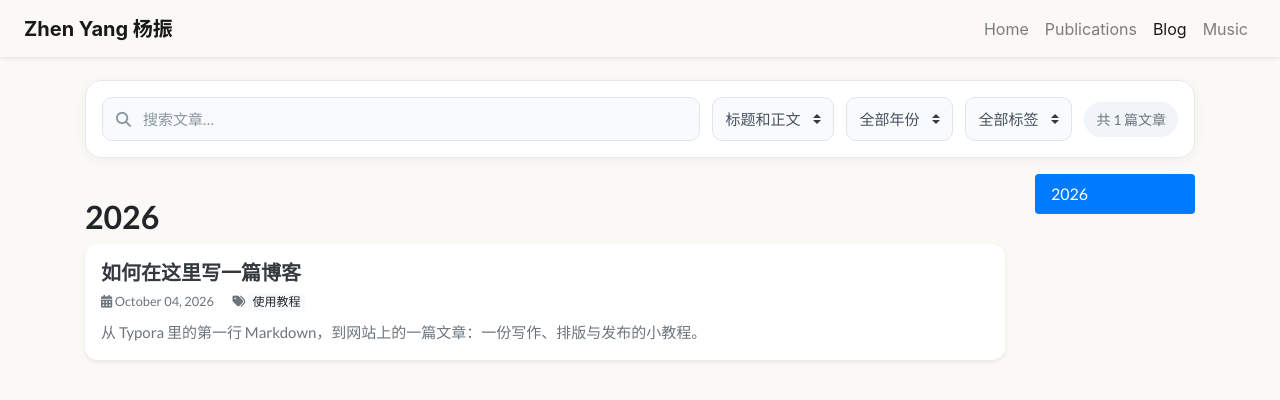
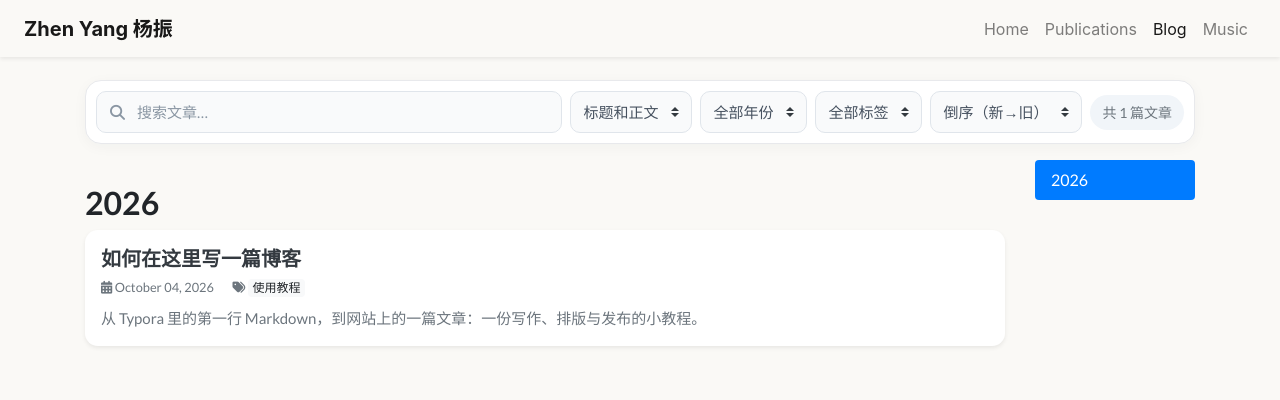
Before and after one commit to MichaelYeung2004/michaelyeung2004.github.io, a Jekyll site: the page built from _pages/blog.html, in a window 1280 px wide. Shown: the top 400 px of the page. Built offline with Jekyll 4.4.1, drawn with Linux system fonts in a browser that asks for light colours.

Commit message:
Compact blog filters and add chronological sort control

```diff
--- a/_pages/blog.html
+++ b/_pages/blog.html
@@ -15,6 +15,7 @@ author_profile: false
     <select class="custom-select custom-select-sm" data-search-scope aria-label="搜索范围"><option value="all">标题和正文</option><option value="title">仅标题</option><option value="body">仅正文</option></select>
     <select class="custom-select custom-select-sm" data-year-filter aria-label="按年份筛选"><option value="">全部年份</option>{% for year in blogs_by_year %}<option value="{{ year.name }}">{{ year.name }}</option>{% endfor %}</select>
     <select class="custom-select custom-select-sm" data-tag-filter aria-label="按标签筛选"><option value="">全部标签</option>{% for tag in tags %}{% if tag != '' %}<option value="{{ tag | escape }}">{{ tag | escape }}</option>{% endif %}{% endfor %}</select>
+    <select class="custom-select custom-select-sm" data-sort-order aria-label="按发布时间排序"><option value="desc">倒序（新→旧）</option><option value="asc">顺序（旧→新）</option></select>
     {% if site.categories.size > 0 %}<select class="custom-select custom-select-sm" data-category-filter aria-label="按分类筛选"><option value="">全部分类</option>{% for category in site.categories %}<option value="{{ category[0] | escape }}">{{ category[0] }}</option>{% endfor %}</select>{% endif %}
     <span class="blog-result-count text-muted small" role="status">共 {{ posts.size }} 篇文章</span>
   </div>
--- a/assets/css/blog-compat.css
+++ b/assets/css/blog-compat.css
@@ -1,18 +1,18 @@
 /* Small adapters for retained search and Typora content; layout is upstream. */
 [hidden] { display: none !important; }
 .blog-search-tools {
-  padding: 16px;
+  padding: 10px;
   background: #fff;
   border: 1px solid #e8e9ec;
   border-radius: 16px;
   box-shadow: 0 3px 14px rgba(34, 47, 62, .04);
 }
-.blog-search-controls { gap: 12px; }
+.blog-search-controls { gap: 8px; }
 .blog-search-controls .blog-search { position: relative; flex: 1 1 240px; min-width: 0; }
 .blog-search-icon { position: absolute; left: 14px; top: 50%; transform: translateY(-50%); color: #8a96a3; font-size: 15px; pointer-events: none; }
 .blog-search-tools .form-control,
 .blog-search-tools .custom-select {
-  height: 44px;
+  height: 42px;
   font-size: 15px;
   color: #46515f;
   border: 1px solid #e0e5eb;
@@ -30,10 +30,10 @@
 .blog-search-tools .custom-select:focus { border-color: #80bdff; background-color: #fff; box-shadow: 0 0 0 3px rgba(0, 123, 255, .1); }
 .blog-search-controls .blog-result-count { padding: 7px 12px; border-radius: 20px; background: #f1f5f9; font-size: 14px; white-space: nowrap; }
 @media (max-width: 767px) {
-  .blog-search-tools { padding: 12px; }
-  .blog-search-controls { gap: 10px; }
+  .blog-search-tools { padding: 8px; }
+  .blog-search-controls { gap: 8px; }
   .blog-search-controls .blog-search { flex-basis: 100%; }
-  .blog-search-tools .custom-select { flex: 1 1 calc(50% - 10px); min-width: 0; }
+  .blog-search-tools .custom-select { flex: 1 1 calc(50% - 8px); min-width: 0; }
   .blog-search-controls .blog-result-count { margin-left: auto; }
 }
 .blog-card mark { background: #fff0a6; color: inherit; padding: 0; }
--- a/assets/js/blog.js
+++ b/assets/js/blog.js
@@ -10,6 +10,7 @@
   var resultCount = document.querySelector('.blog-result-count');
   var visibleLimit = 10;
   var scope = document.querySelector('[data-search-scope]');
+  var sortOrder = document.querySelector('[data-sort-order]');
   var list = document.querySelector('.blog-post-list');
   var segmenter = typeof Intl.Segmenter === 'function' ? new Intl.Segmenter('zh', { granularity: 'sentence' }) : null;
   function sentences(text) {
@@ -73,7 +74,7 @@
       highlight(entry.excerptElement, snippet, terms);
       if (matches) matched.push(entry);
     });
-    matched.sort(function (a, b) { return b.date - a.date; });
+    matched.sort(function (a, b) { return sortOrder && sortOrder.value === 'asc' ? a.date - b.date : b.date - a.date; });
     if (list) {
       entries.forEach(function (entry) { list.appendChild(entry.card); });
       list.querySelectorAll('.blog-year-heading,.blog-year-group').forEach(function (heading) { heading.remove(); });
@@ -105,6 +106,11 @@
     if (yearNav) {
       yearNav.hidden = !!query;
       yearNav.querySelectorAll('a').forEach(function (link) { link.hidden = !document.getElementById(link.hash.slice(1)); });
+      // Keep year navigation in the same chronological order as the list.
+      if (list) list.querySelectorAll('.blog-year-heading').forEach(function (heading) {
+        var link = Array.from(yearNav.querySelectorAll('a')).find(function (item) { return item.hash === '#' + heading.id; });
+        if (link) yearNav.appendChild(link);
+      });
     }
     shown = matched.length;
     var empty = document.querySelector('.blog-no-results');
@@ -118,6 +124,7 @@
   if (yearFilter) yearFilter.addEventListener('change', resetFilters);
   if (categoryFilter) categoryFilter.addEventListener('change', resetFilters);
   if (scope) scope.addEventListener('change', resetFilters);
+  if (sortOrder) sortOrder.addEventListener('change', resetFilters);
   if (more) more.addEventListener('click', function () { visibleLimit += 10; filterPosts(); });
   if (list && typeof window !== 'undefined') {
     var requestedTag = new URLSearchParams(window.location.search).get('tag');
```
